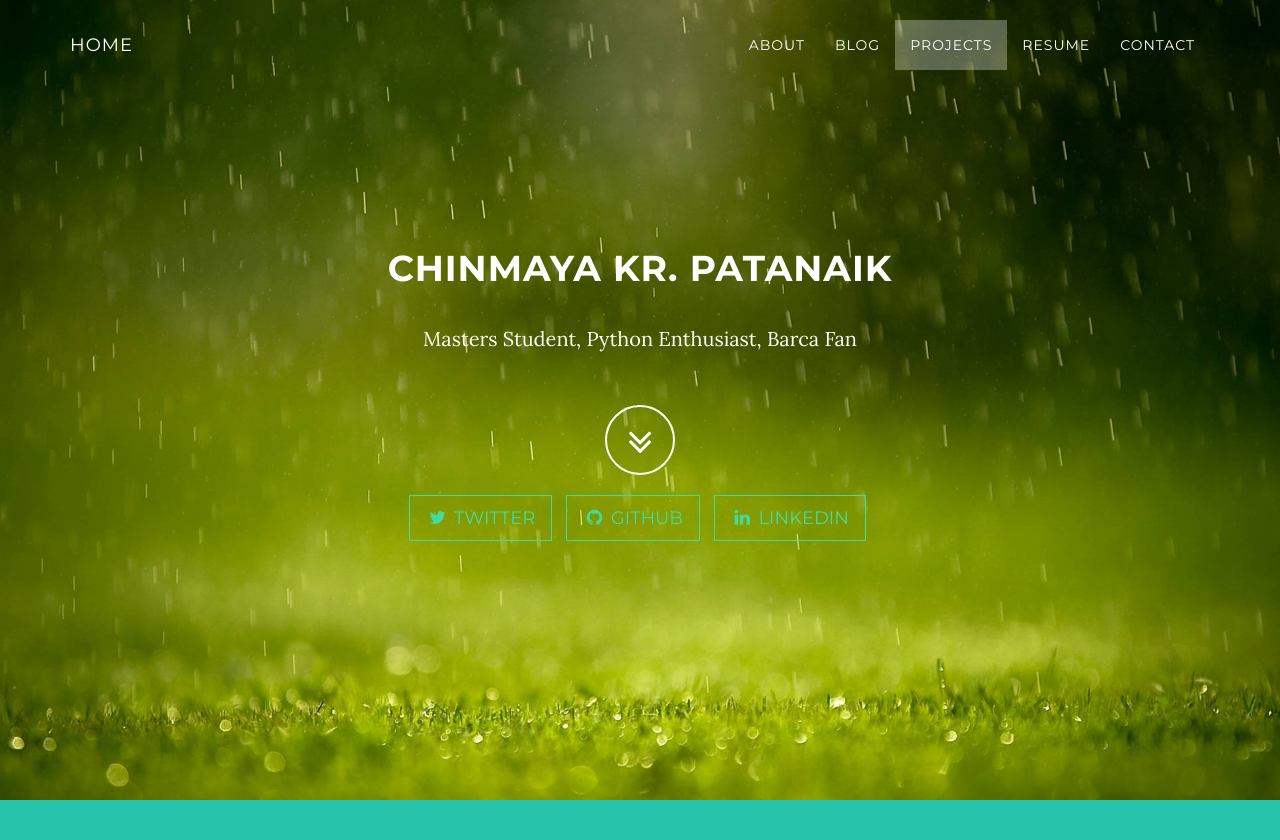
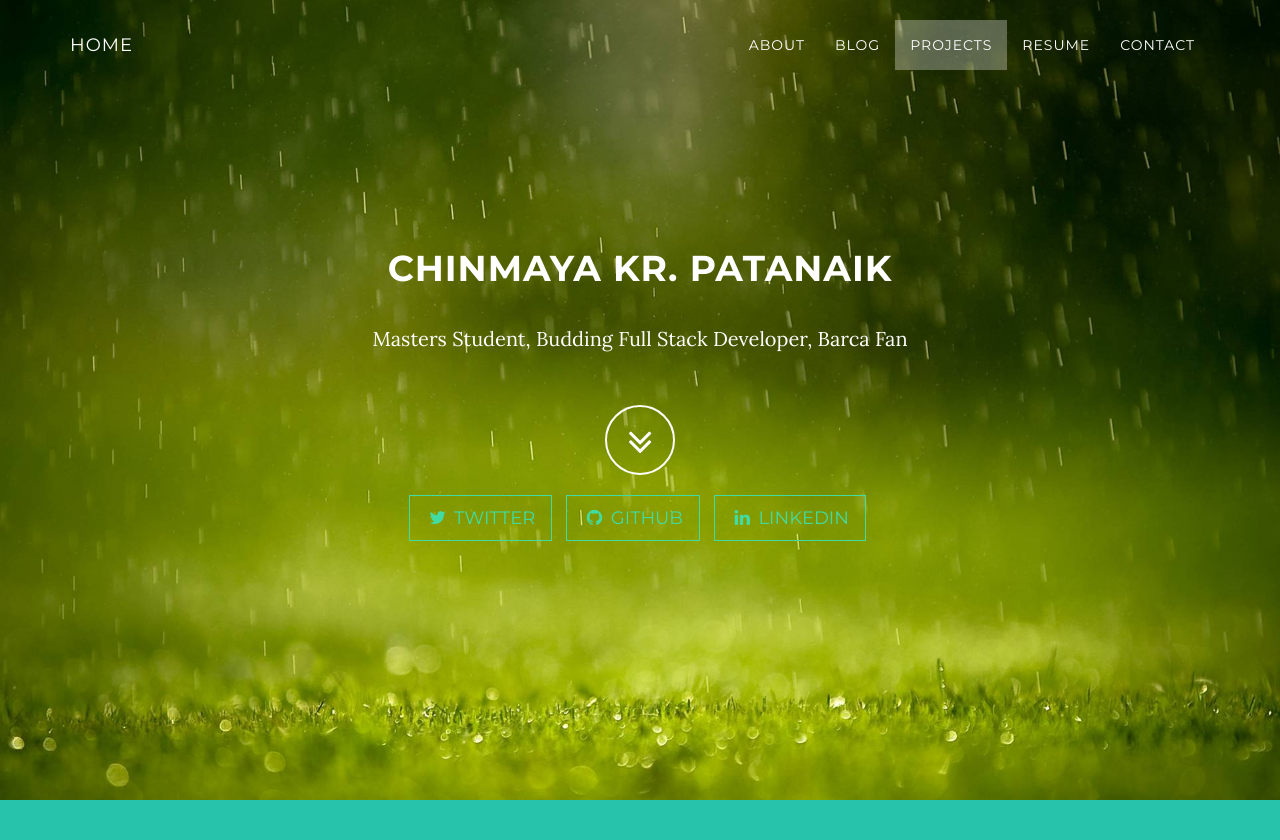
Before and after one commit to LeotisBuchanan/MySite, a Django app: page / in a window 1280 px wide. Shown: the top 840 px of the page. Run offline with Django 3.2, Linux system fonts and the light colour scheme; some libraries are stand-ins or nearby versions.

Commit message:
intro changed

```diff
--- a/home/templates/home/index.html
+++ b/home/templates/home/index.html
@@ -81,7 +81,7 @@
                 <div class="row">
                     <div class="col-md-8 col-md-offset-2">
                         <h1 class="">Chinmaya Kr. Patanaik</h1>
-                        <p class="">Masters Student, Python Enthusiast, Barca Fan</p>
+                        <p class="">Masters Student, Budding Full Stack Developer, Barca Fan</p>
                         <a href="#about" class="btn btn-circle page-scroll">
                             <i class="fa fa-angle-double-down animated"></i>
                         </a>
@@ -125,8 +125,11 @@
                 <div class="col-lg-8 col-lg-offset-2">
                     <h2>Projects</h2>
                     <ul class="lead" style="text-align:left">
+                        <br>
                         <li><a href="http://github.com/pattu777/MySite" style="color: #000">Personal Webpage and Blog using Django and Bootstrap</a></li>
+                        <br>
                         <li><a href="https://github.com/pattu777/CompetitiveCoding" style="color: #000">Competititve Coding</a></li>
+                        <br>
                         <li>Coming Soon</li>
                     </ul>
                 </div>
```
